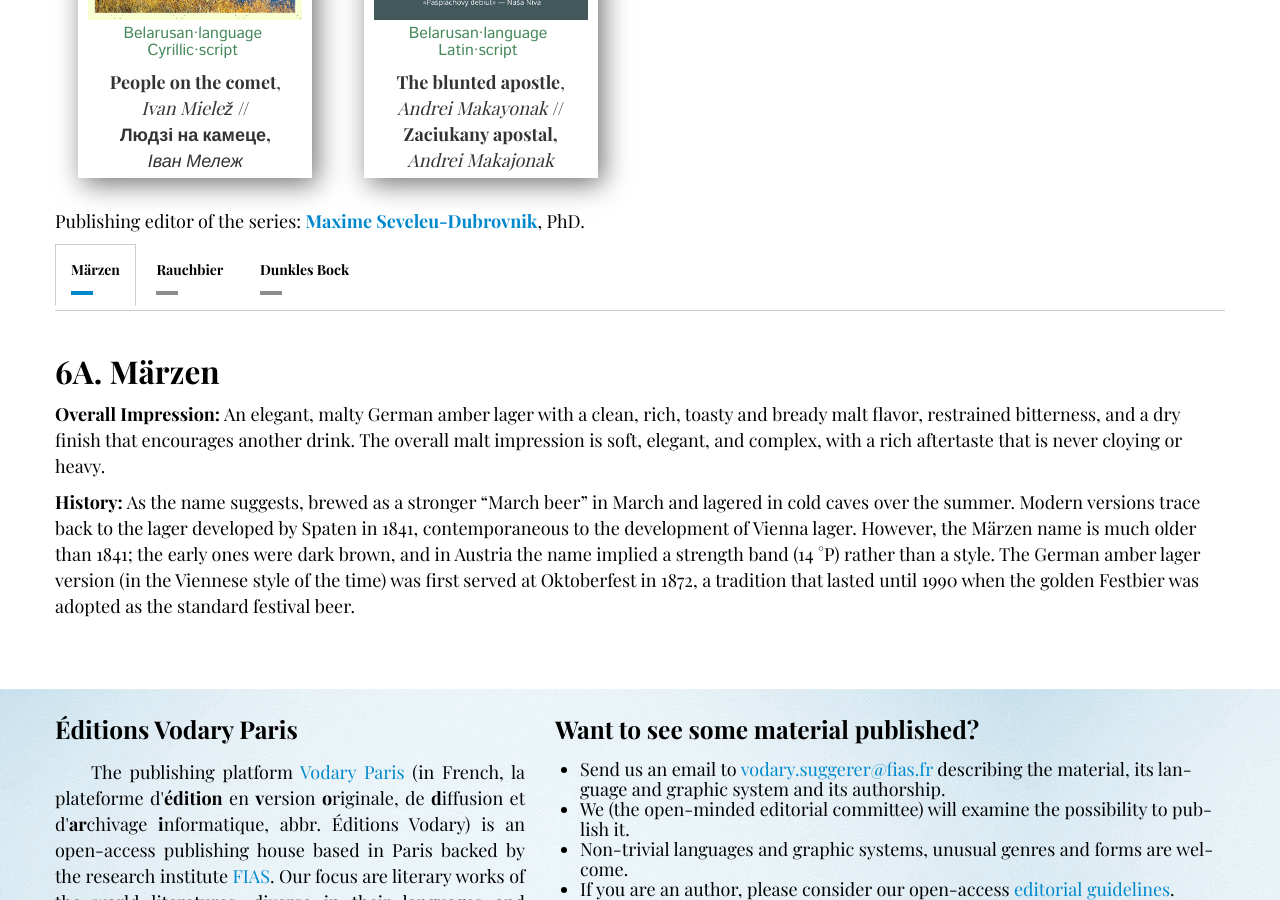
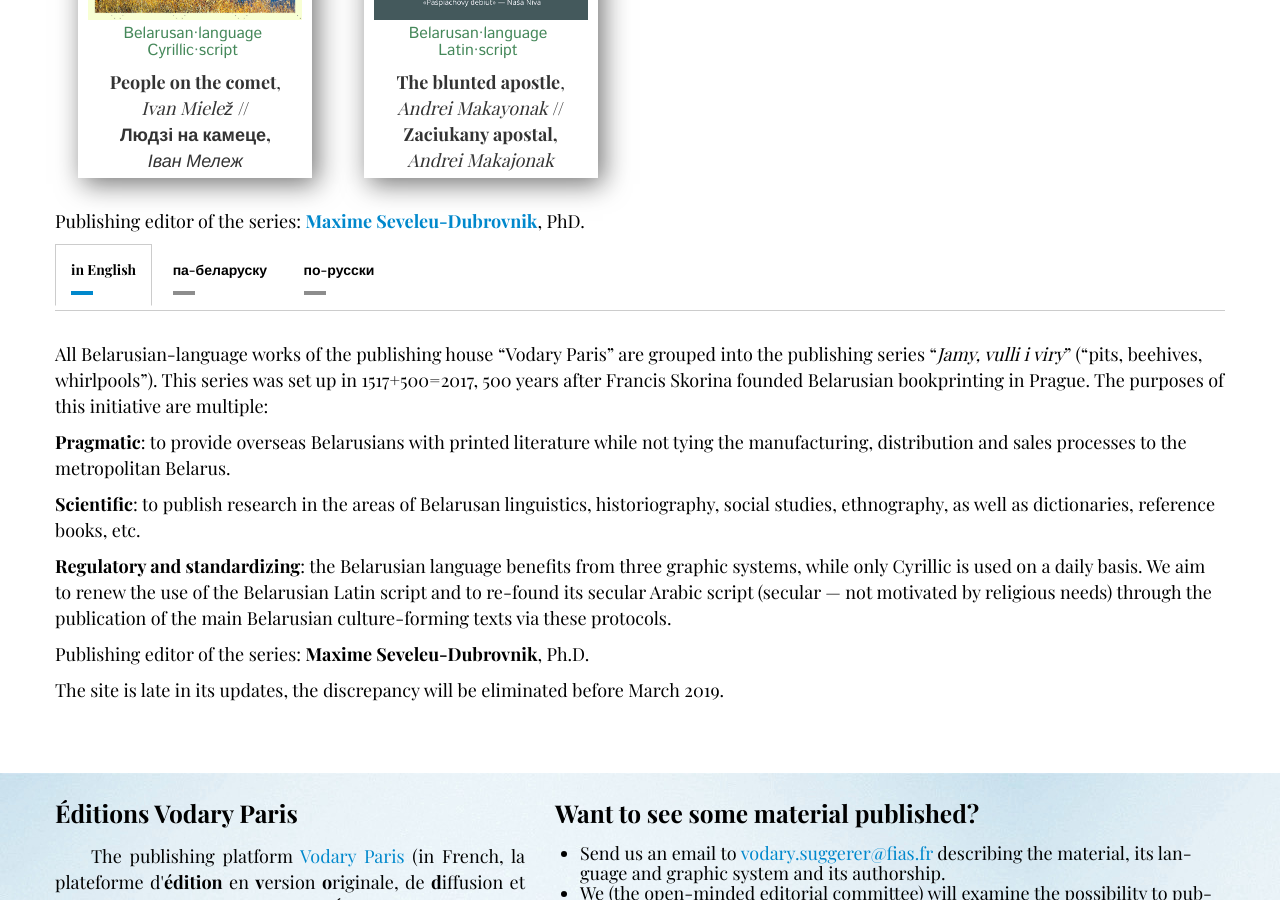
Before and after one commit to mlare/vodary, a Jekyll site: the page built from tag/Belarusan·language.md, in a window 1280 px wide and 900 px high, scrolled down 633 px. Built offline with Jekyll 4.4.1, drawn with Linux system fonts in a browser that asks for light colours; some web fonts are replaced; Markdown is read by kramdown in place of the engine named in the settings.

Commit message:
Update Belarusan·language.md

```diff
--- a/tag/Belarusan·language.md
+++ b/tag/Belarusan·language.md
@@ -10,48 +10,41 @@ author:
 <p>Publishing editor of the series: <strong><a href="https://seveleu.com" target="_blank">Maxime Seveleu-Dubrovnik</a></strong>, PhD.</p>
 
 
-<!--
-
-  Radio version of tabs.
-
-  Requirements:
-  - not rely on specific IDs for CSS (the CSS shouldn't need to know specific IDs)
-  - flexible for any number of unkown tabs [2-6]
-  - accessible
-
-  Caveats:
-  - since these are checkboxes the tabs not tab-able, need to use arrow keys
-
-  Also worth reading:
-  http://simplyaccessible.com/article/danger-aria-tabs/
--->
-
 <div class="tabset">
   <!-- Tab 1 -->
-  <input type="radio" name="tabset" id="tab1" aria-controls="marzen" checked>
-  <label for="tab1">Märzen</label>
+  <input type="radio" name="tabset" id="tab1" aria-controls="en" checked>
+  <label for="tab1">in English</label>
   <!-- Tab 2 -->
-  <input type="radio" name="tabset" id="tab2" aria-controls="rauchbier">
-  <label for="tab2">Rauchbier</label>
+  <input type="radio" name="tabset" id="tab2" aria-controls="bel">
+  <label for="tab2">па-беларуску</label>
   <!-- Tab 3 -->
-  <input type="radio" name="tabset" id="tab3" aria-controls="dunkles">
-  <label for="tab3">Dunkles Bock</label>
+  <input type="radio" name="tabset" id="tab3" aria-controls="rus">
+  <label for="tab3">по-русски</label>
 
   <div class="tab-panels">
-    <section id="marzen" class="tab-panel">
-      <h2>6A. Märzen</h2>
-      <p><strong>Overall Impression:</strong> An elegant, malty German amber lager with a clean, rich, toasty and bready malt flavor, restrained bitterness, and a dry finish that encourages another drink. The overall malt impression is soft, elegant, and complex, with a rich aftertaste that is never cloying or heavy.</p>
-      <p><strong>History:</strong> As the name suggests, brewed as a stronger “March beer” in March and lagered in cold caves over the summer. Modern versions trace back to the lager developed by Spaten in 1841, contemporaneous to the development of Vienna lager. However, the Märzen name is much older than 1841; the early ones were dark brown, and in Austria the name implied a strength band (14 °P) rather than a style. The German amber lager version (in the Viennese style of the time) was first served at Oktoberfest in 1872, a tradition that lasted until 1990 when the golden Festbier was adopted as the standard festival beer.</p>
+    <section id="en" class="tab-panel">
+      <p>All Belarusian-language works of the publishing house &ldquo;Vodary Paris&rdquo; are grouped into the publishing series &ldquo;<em>Jamy, vulli i viry</em>&rdquo; (&ldquo;pits, beehives, whirlpools&rdquo;). This series was set up in 1517+500=2017, 500 years after Francis Skorina founded Belarusian bookprinting in Prague. The purposes of this initiative are multiple:</p>
+<p><strong>Pragmatic</strong>: to provide overseas Belarusians with printed literature while not tying the manufacturing, distribution and sales processes to the metropolitan Belarus.</p>
+<p><strong>Scientific</strong>: to publish research in the areas of Belarusan linguistics, historiography, social studies, ethnography, as well as dictionaries, reference books, etc.</p>
+<p><strong>Regulatory and standardizing</strong>: the Belarusian language benefits from three graphic systems, while only Cyrillic is used on a daily basis. We aim to renew the use of the Belarusian Latin script and to re-found its secular Arabic script (secular &mdash; not motivated by religious needs) through the publication of the main Belarusian culture-forming texts via these protocols.</p>
+<p>Publishing editor of the series: <strong>Maxim</strong><strong>e</strong><strong> Sevele</strong><strong>u</strong><strong>-Dubrovnik</strong>, Ph.D.</p>
+<p>The site is late in its updates, the discrepancy will be eliminated before March 2019.</p>
   </section>
-    <section id="rauchbier" class="tab-panel">
-      <h2>6B. Rauchbier</h2>
-      <p><strong>Overall Impression:</strong>  An elegant, malty German amber lager with a balanced, complementary beechwood smoke character. Toasty-rich malt in aroma and flavor, restrained bitterness, low to high smoke flavor, clean fermentation profile, and an attenuated finish are characteristic.</p>
-      <p><strong>History:</strong> A historical specialty of the city of Bamberg, in the Franconian region of Bavaria in Germany. Beechwood-smoked malt is used to make a Märzen-style amber lager. The smoke character of the malt varies by maltster; some breweries produce their own smoked malt (rauchmalz).</p>
+    <section id="bel" class="tab-panel">
+      <p>Усе беларускамоўныя творы выдавецтва &laquo;Водары&raquo; групуюцца ў выдавецкую серыю &laquo;<em>Ямы, вуллі і віры</em>&raquo;. Гэта серыя ўзнікла ў 1517+500=2017 годзе, праз 500 гадоў пасля заснавання беларускага кнігадрукавання Францыскам Скарынам у Празе. Функцыі гэтага выдаўніцтва шматбаковыя:</p>
+<p><strong>Прагматычныя</strong>: забяспечваць друкаванай літаратурай беларускае замежжа не завязваючы працэсы вырабніцтва, распаўсюджвання (дыстрыбуцыі) і рэалізацыі (продажу) на метраполію Беларусі.</p>
+<p><strong>Навуковыя</strong>: публікаваць навуковыя распрацоўкі ў галінах беларускага мовазнаўства, гісторыяграфіі, грамадазнаўства, этнаграфіі, а таксама слоўнікі, даведнікі і г.д.</p>
+<p><strong>Нарматы</strong><strong>ў</strong><strong>на-стандартызуючая</strong>: беларуская мова мае тры графічныя сістэмы, з якіх у распрацаваным ужытку знаходзіцца толькі <em>кірылічная</em>. Мы ставім на мэту аднавіць узус <em>лацінскае</em> графікі беларускае мовы і заснаваць яе лаічную <em>арабіцу</em> (лаічную &mdash; не матываваную рэлігійнымі патрэбамі) праз выдаўніцтва галоўных беларусаўтваральных твораў у гэтых графіках.</p>
+<p>Выдаўнічы рэдактар серыі: <strong>Максім Севеле</strong><strong>ў-</strong><strong>Дубро</strong><strong>ў</strong><strong>нік</strong>, к.ф.н.</p>
+<p>Сайт знаходзіцца ў некаторым спазненні ў публікацыі, яно будзе выпраўлена да сакавіка 2019.</p>
     </section>
-    <section id="dunkles" class="tab-panel">
-      <h2>6C. Dunkles Bock</h2>
-      <p><strong>Overall Impression:</strong> A dark, strong, malty German lager beer that emphasizes the malty-rich and somewhat toasty qualities of continental malts without being sweet in the finish.</p>
-      <p><strong>History:</strong> Originated in the Northern German city of Einbeck, which was a brewing center and popular exporter in the days of the Hanseatic League (14th to 17th century). Recreated in Munich starting in the 17th century. The name “bock” is based on a corruption of the name “Einbeck” in the Bavarian dialect, and was thus only used after the beer came to Munich. “Bock” also means “Ram” in German, and is often used in logos and advertisements.</p>
+    <section id="rus" class="tab-panel">
+      <p>Все белорусскоязычные произведения издательства &laquo;Vodary Paris&raquo; группируются в издательскую серию &laquo;<em>Ямы, вуллі і віры</em>&raquo; (&laquo;ямы, ульи, омуты&raquo;). Это серия возникла в 1517+500=2017 году, через 500 лет после основания белорусского книгопечатания Франциском Скориной в Праге. Функции этого издательства многосторонние:</p>
+<p><strong>Прагматические</strong>: обеспечивать печатной литературой белорусское зарубежье не завязывая процессы изготовления, распространения (дистрибуции) и реализации (продажи) на метрополию Беларуси.</p>
+<p><strong>Научные</strong>: публиковать научные разработки в областях языкознания, историографии, обществоведения, этнографии, а также словари, справочники и т.д.</p>
+<p><strong>Нормативно-стандартизирующая</strong>: белорусский язык располагает тремя графическими системами, из которых в разработанном обиходе находится только <em>кириллическая</em>. Мы ставим целью возобновить узус <em>латинской</em> графики белорусского языка и основать ее лаическую <em>арабицу</em> (светскую &mdash; не мотивированную религиозными потребностями) посредством издания главных беларусообразующих произведений в этих графиках.</p>
+<p>Издающий редактор серии: <strong>Максим Севелев-Дубровник</strong>, к.ф.н.</p>
+<p>Сайт находится опаздывает в публикации уже вышедших артикулов, это расхождение будет ликвидировано до марта 2019.</p>
     </section>
   </div>
 
```
